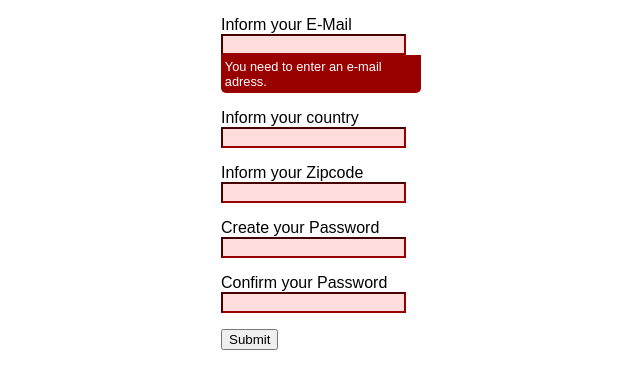
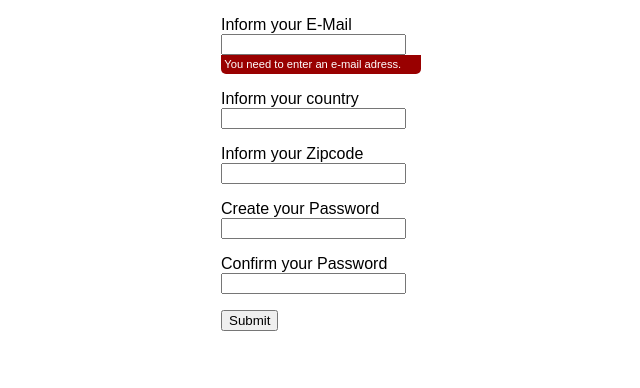
Before and after one commit to Kayo-b/form_validation, a plain HTML site: page index.html in a window 1280 px wide. Shown: the whole page, without its empty margins (319-959 px from the left). Drawn offline with Linux system fonts and the light colour scheme.

Commit message:
readme details

```diff
--- a/style.css
+++ b/style.css
@@ -24,7 +24,7 @@ input[type="email"][type="text"][type="password"] {
 
 /*Style for invalid fields*/
 
-input:invalid {
+input:focus:invalid {
     border-color: #900;
     background-color: #fdd;
 }
@@ -38,8 +38,7 @@ input:focus:invalid {
 .error {
     width: 100%;
     padding: 0;
-
-    font-size: 80%;
+    font-size: 70%;
     color: white;
     background-color: #900;
     border-radius: 0 0 5px 5px;
```
Also changed, not shown: rec_form_validation.gif (added), 1 other file.
